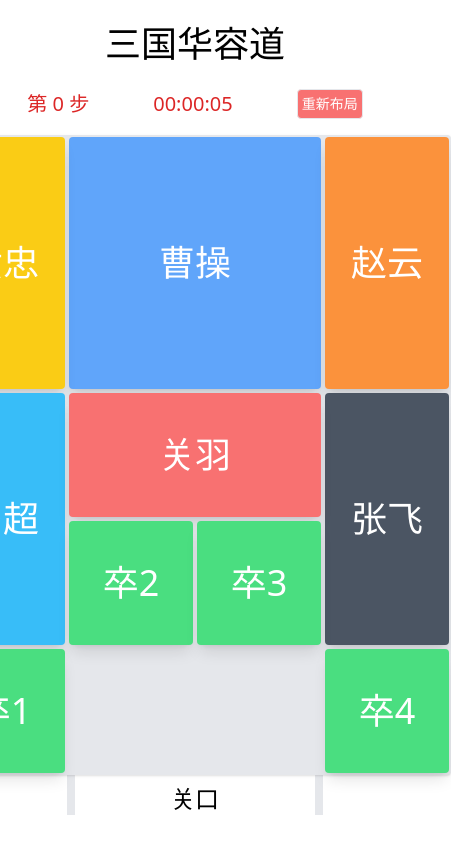
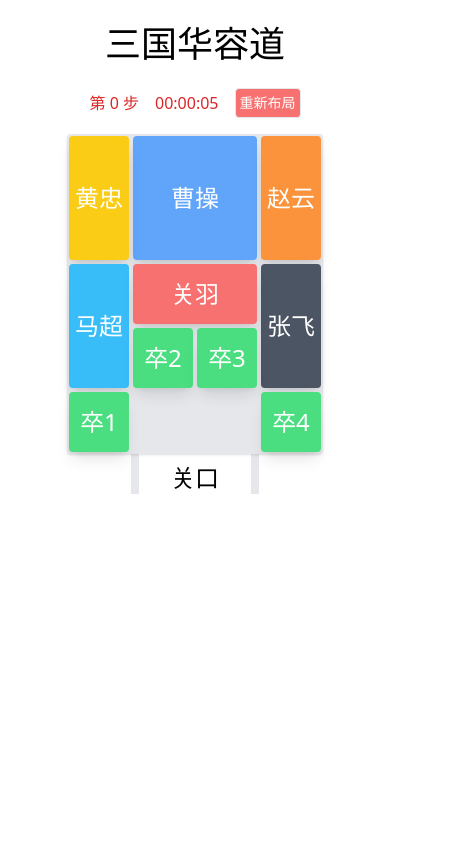
Before and after one commit to huoyijie/huarongdao, a Next.js app: page / in a window 390 px wide. Shown: the whole page, 451 px wide, since content can reach past the window. Built offline with nearby package versions, Linux system fonts and the light colour scheme.

Commit message:
refactor reponsive for mobile

```diff
--- a/src/components/Block.jsx
+++ b/src/components/Block.jsx
@@ -1,8 +1,8 @@
-import { CUBE_SIZE, blockBgColor } from "@/lib/defs"
+import { Defs } from "@/lib/defs"
 import { useDrag } from "react-dnd"
 
 export default function Block({ item }) {
-  const { w, h, x, y, hero } = item
+  const { id, w, h, x, y, hero } = item
   const [{ isDragging }, drag] = useDrag(() => ({
     type: 'block',
     item,
@@ -12,8 +12,8 @@ export default function Block({ item }) {
   }), [item])
 
   return (
-    <div ref={drag} className={`w-${w * CUBE_SIZE} h-${h * CUBE_SIZE} left-${x * CUBE_SIZE} top-${y * CUBE_SIZE} absolute p-0.5 hover:cursor-grab ${isDragging ? 'opacity-50' : ''}`}>
-      <div className={`w-full h-full rounded shadow-lg flex justify-center items-center text-4xl text-white ${blockBgColor(hero)}`}>
+    <div ref={drag} className={`w-${w * Defs.CUBE_SIZE_SM} md:w-${w * Defs.CUBE_SIZE} h-${h * Defs.CUBE_SIZE_SM} md:h-${h * Defs.CUBE_SIZE} left-${x * Defs.CUBE_SIZE_SM} md:left-${x * Defs.CUBE_SIZE} top-${y * Defs.CUBE_SIZE_SM} md:top-${y * Defs.CUBE_SIZE} absolute p-0.5 hover:cursor-grab ${isDragging ? 'opacity-50' : ''}`}>
+      <div className={`w-full h-full rounded shadow-lg flex justify-center items-center text-2xl md:text-4xl text-white ${Defs.blockBgColor(id)}`}>
         {hero}
       </div>
     </div>
--- a/src/components/Huarongdao.jsx
+++ b/src/components/Huarongdao.jsx
@@ -1,4 +1,4 @@
-import { CUBE_SIZE, WIDTH, HEIGHT, detectCollision } from "@/lib/defs"
+import { Defs } from "@/lib/defs"
 import Block from "./Block"
 import { useDrop } from "react-dnd"
 
@@ -11,24 +11,24 @@ export default function Huarongdao({ blocks, move }) {
 
         if (Math.abs(x) >= Math.abs(y)) {
           if (x > 0) {
-            if (!detectCollision({ ...item, x: item.x + 1 }, blocks)) {
+            if (!Defs.detectCollision({ ...item, x: item.x + 1 }, blocks)) {
               item.x++
               move()
             }
           } else if (x < 0) {
-            if (!detectCollision({ ...item, x: item.x - 1 }, blocks)) {
+            if (!Defs.detectCollision({ ...item, x: item.x - 1 }, blocks)) {
               item.x--
               move()
             }
           }
         } else {
           if (y > 0) {
-            if (!detectCollision({ ...item, y: item.y + 1 }, blocks)) {
+            if (!Defs.detectCollision({ ...item, y: item.y + 1 }, blocks)) {
               item.y++
               move()
             }
           } else if (y < 0) {
-            if (!detectCollision({ ...item, y: item.y - 1 }, blocks)) {
+            if (!Defs.detectCollision({ ...item, y: item.y - 1 }, blocks)) {
               item.y--
               move()
             }
@@ -40,7 +40,7 @@ export default function Huarongdao({ blocks, move }) {
   )
 
   return (
-    <div ref={drop} className={`w-${WIDTH * CUBE_SIZE} h-${HEIGHT * CUBE_SIZE} bg-gray-200 rounded shadow relative`}>
+    <div ref={drop} className={`w-${Defs.WIDTH * Defs.CUBE_SIZE_SM} md:w-${Defs.WIDTH * Defs.CUBE_SIZE} h-${Defs.HEIGHT * Defs.CUBE_SIZE_SM} md:h-${Defs.HEIGHT * Defs.CUBE_SIZE} bg-gray-200 rounded shadow relative`}>
       {blocks && blocks.map((item, i) => (
         <Block key={i} item={item} />
       ))}
--- a/src/lib/defs.js
+++ b/src/lib/defs.js
@@ -1,18 +1,59 @@
-export const WIDTH = 4
-export const HEIGHT = 5
-export const CUBE_SIZE = 128
+const CAOCAO = 'caocao'
+const HUANGZHONG = 'huangzhong'
+const ZHAOYUN = 'zhaoyun'
+const MACHAO = 'machao'
+const ZHANGFEI = 'zhangfei'
+const GUANYU = 'guanyu'
+const BINGZU1 = 'bingzu1'
+const BINGZU2 = 'bingzu2'
+const BINGZU3 = 'bingzu3'
+const BINGZU4 = 'bingzu4'
 
-export const CAOCAO = '曹操'
-export const GUANYU = '关羽'
-export const ZHANGFEI = '张飞'
-export const ZHAOYUN = '赵云'
-export const MACHAO = '马超'
-export const HUANGZHONG = '黄忠'
-export const BINGZU = '卒'
+const hengdaolima = [
+  [CAOCAO, 2, 2, 1, 0, '曹操'],
+  [HUANGZHONG, 1, 2, 0, 0, '黄忠'],
+  [ZHAOYUN, 1, 2, 3, 0, '赵云'],
+  [MACHAO, 1, 2, 0, 2, '马超'],
+  [ZHANGFEI, 1, 2, 3, 2, '张飞'],
+  [GUANYU, 2, 1, 1, 2, '关羽'],
+  [BINGZU1, 1, 1, 0, 4, '卒1'],
+  [BINGZU2, 1, 1, 1, 3, '卒2'],
+  [BINGZU3, 1, 1, 2, 3, '卒3'],
+  [BINGZU4, 1, 1, 3, 4, '卒4'],
+]
 
-export function blockBgColor(hero) {
+function itemCubes({ w, h, x, y }) {
+  const cubes = []
+  for (let i = 0; i < w; i++) {
+    for (let j = 0; j < h; j++) {
+      cubes.push([x + i, y + j])
+    }
+  }
+  return cubes
+}
+
+function collised(srcItem, targetItem) {
+  const srcCubes = itemCubes(srcItem)
+  const targetCubes = itemCubes(targetItem)
+  for (let [sx, sy] of srcCubes) {
+    for (let [tx, ty] of targetCubes) {
+      if (sx == tx && sy == ty) {
+        return true
+      }
+    }
+  }
+  return false
+}
+
+export const Defs = {
+  WIDTH: 4,
+  HEIGHT: 5,
+  CUBE_SIZE: 128,
+  CUBE_SIZE_SM: 64,
+
+  blockBgColor(id) {
     let bgColor = 'bg-green-400'
-  switch (hero) {
+    switch (id) {
       case CAOCAO:
         bgColor = 'bg-blue-400'
         break
@@ -38,23 +79,10 @@ export function blockBgColor(hero) {
         break
     }
     return bgColor
-}
+  },
 
-export function layoutHendaolima() {
-  const layout = [
-    ['caocao', 2, 2, 1, 0, CAOCAO],
-    ['huangzhong', 1, 2, 0, 0, HUANGZHONG],
-    ['zhaoyun', 1, 2, 3, 0, ZHAOYUN],
-    ['machao', 1, 2, 0, 2, MACHAO],
-    ['zhangfei', 1, 2, 3, 2, ZHANGFEI],
-    ['guanyu', 2, 1, 1, 2, GUANYU],
-    ['bing1', 1, 1, 0, 4, `${BINGZU}1`],
-    ['bing2', 1, 1, 1, 3, `${BINGZU}2`],
-    ['bing3', 1, 1, 2, 3, `${BINGZU}3`],
-    ['bing4', 1, 1, 3, 4, `${BINGZU}4`],
-  ]
-
-  return layout.map(([id, w, h, x, y, hero]) => ({
+  layoutHendaolima() {
+    return hengdaolima.map(([id, w, h, x, y, hero]) => ({
       id,
       w,
       h,
@@ -62,32 +90,9 @@ export function layoutHendaolima() {
       y,
       hero,
     }))
-}
+  },
 
-function itemCubes({ w, h, x, y }) {
-  const cubes = []
-  for (let i = 0; i < w; i++) {
-    for (let j = 0; j < h; j++) {
-      cubes.push([x + i, y + j])
-    }
-  }
-  return cubes
-}
-
-function collised(srcItem, targetItem) {
-  const srcCubes = itemCubes(srcItem)
-  const targetCubes = itemCubes(targetItem)
-  for (let [sx, sy] of srcCubes) {
-    for (let [tx, ty] of targetCubes) {
-      if (sx == tx && sy == ty) {
-        return true
-      }
-    }
-  }
-  return false
-}
-
-export function detectCollision(srcItem, blocks) {
+  detectCollision(srcItem, blocks) {
     for (const targetItem of blocks) {
       if (srcItem.id != targetItem.id && collised(srcItem, targetItem)) {
         return true
@@ -95,3 +100,4 @@ export function detectCollision(srcItem, blocks) {
     }
     return false
   }
+}
--- a/src/pages/index.js
+++ b/src/pages/index.js
@@ -1,17 +1,17 @@
 import Huarongdao from "@/components/Huarongdao"
-import { layoutHendaolima } from "@/lib/defs"
+import { Defs } from "@/lib/defs"
 import { useEffect, useState } from "react"
 import { DndProvider } from "react-dnd"
 import { HTML5Backend } from "react-dnd-html5-backend"
 import { time } from "@/lib/time"
 
 export default function Home() {
-  const [blocks, setBlocks] = useState(layoutHendaolima())
+  const [blocks, setBlocks] = useState(Defs.layoutHendaolima())
   const [timer, setTimer] = useState(0)
   const [moves, setMoves] = useState(0)
 
   const newGame = () => {
-    setBlocks(layoutHendaolima())
+    setBlocks(Defs.layoutHendaolima())
     setTimer(0)
     setMoves(0)
   }
@@ -27,7 +27,7 @@ export default function Home() {
     <main className="flex flex-col items-center p-4">
       <div className="text-4xl p-2">三国华容道</div>
 
-      <div className="w-full py-4 flex justify-center items-center gap-16 text-xl text-red-600">
+      <div className="w-full py-4 flex justify-center items-center gap-4 md:gap-16 md:text-xl text-red-600">
         <div>第 {moves} 步</div>
         <div>{time.h(timer)}:{time.m(timer)}:{time.s(timer)}</div>
         <div>
@@ -39,7 +39,7 @@ export default function Home() {
         <Huarongdao blocks={blocks} move={move} />
       </DndProvider>
 
-      <div className="w-256 text-center text-2xl pt-2 border-x-8 border-gray-200">关口</div>
+      <div className={`w-${2 * Defs.CUBE_SIZE_SM} md:w-${2 * Defs.CUBE_SIZE} text-center text-2xl pt-2 border-x-8 border-gray-200`}>关口</div>
     </main>
   )
 }
--- a/tailwind.config.js
+++ b/tailwind.config.js
@@ -8,17 +8,22 @@ module.exports = {
   theme: {
     extend: {
       width: {
+        '64': '64px',
         '128': '128px',
         '256': '256px',
         '512': '512px',
       },
       height: {
+        '64': '64px',
         '128': '128px',
         '256': '256px',
+        '320': '320px',
         '640': '640px',
       },
       inset: {
+        '64': '64px',
         '128': '128px',
+        '192': '192px',
         '256': '256px',
         '384': '384px',
         '512': '512px',
@@ -27,7 +32,8 @@ module.exports = {
   },
   safelist: [
     {
-      pattern: /(w|h|top|left)-(128|256|384|512|640)/,
+      pattern: /(w|h|top|left)-(64|128|256|192|320|384|512|640)/,
+      variants: ['md'],
     },
   ],
   plugins: [],
```
Lines whose indentation alone changed are shown as unchanged.
